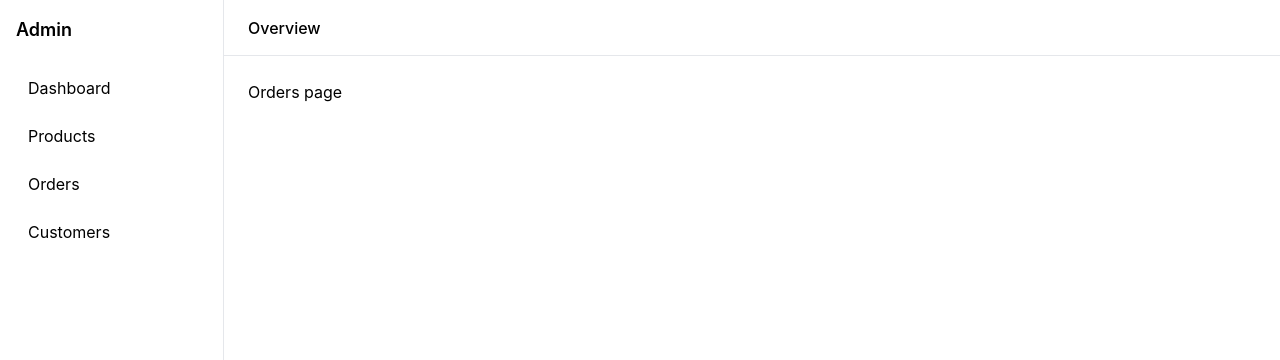
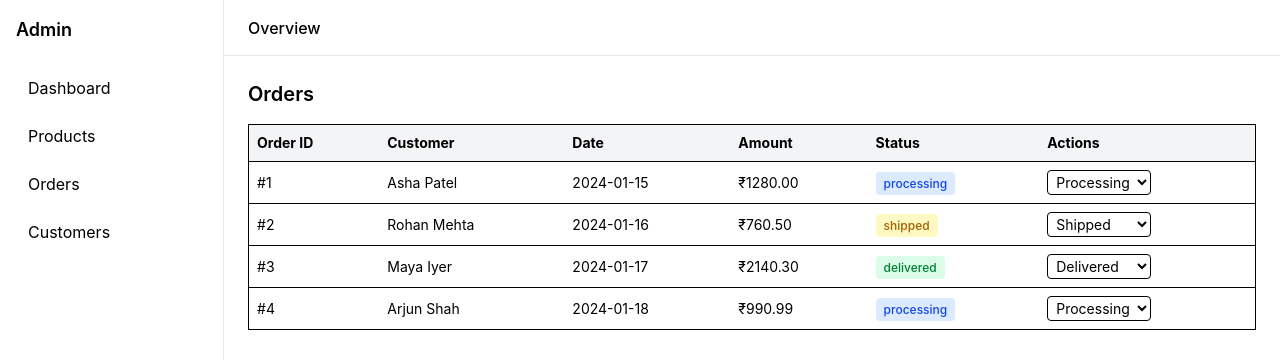
Before and after one commit to RutujaBhojane/Ecommerce-App, a React (Vite) app: page /orders in a window 1280 px wide. Shown: the top 360 px of the page. Built offline with nearby package versions, Linux system fonts and the light colour scheme; data requests are answered from the project's data file.

Commit message:
Add orders page with status update functionality

```diff
--- a/data/db.json
+++ b/data/db.json
@@ -3,33 +3,62 @@
     {
       "id": "1",
       "name": "Wireless Mouse",
-      "price": 25.99,
+      "price": 749.99,
       "stock": 120,
       "category": "Electronics"
     },
     {
       "id": "2",
       "name": "Mechanical Keyboard",
-      "price": 79.99,
+      "price": 2999.99,
       "stock": 45,
       "category": "Electronics"
     },
     {
       "id": "3",
       "name": "Office Chair",
-      "price": 149.99,
+      "price": 3499.99,
       "stock": 12,
       "category": "Furniture"
     },
     {
       "id": "4",
       "name": "Desk Lamp",
-      "price": 19.99,
+      "price": 999.99,
       "stock": 80,
       "category": "Furniture"
     }
   ],
-  "orders": [],
+  "orders": [
+    {
+      "id": "1",
+      "customerName": "Asha Patel",
+      "status": "processing",
+      "amount": 1280,
+      "date": "2024-01-15"
+    },
+    {
+      "id": "2",
+      "customerName": "Rohan Mehta",
+      "status": "shipped",
+      "amount": 760.5,
+      "date": "2024-01-16"
+    },
+    {
+      "id": "3",
+      "customerName": "Maya Iyer",
+      "status": "delivered",
+      "amount": 2140.3,
+      "date": "2024-01-17"
+    },
+    {
+      "id": "4",
+      "customerName": "Arjun Shah",
+      "status": "processing",
+      "amount": 990.99,
+      "date": "2024-01-18"
+    }
+  ],
   "customers": [],
   "$schema": "./node_modules/json-server/schema.json"
 }
--- a/src/app/store.ts
+++ b/src/app/store.ts
@@ -1,9 +1,11 @@
 import { configureStore } from '@reduxjs/toolkit';
 import productsReducer from '../features/products/productsSlice';
+import ordersReducer from '../features/orders/ordersSlice';
 
 export const store = configureStore({
     reducer:{
         products: productsReducer,
+        orders: ordersReducer,
     },
 });
 
--- a/src/features/orders/OrderList.tsx
+++ b/src/features/orders/OrderList.tsx
@@ -1,2 +1,73 @@
-const OrderList = () => <div className="p-6">Orders page</div>;
+import { useEffect } from 'react';
+import { useAppDispatch, useAppSelector } from '../../app/hooks';
+import { fetchOrders, updateOrderStatus } from './ordersSlice';
+import type { Order } from '../../types';
+
+const statusStyles: Record<Order['status'], string> = {
+  processing: 'bg-blue-100 text-blue-700',
+  shipped: 'bg-yellow-100 text-yellow-700',
+  delivered: 'bg-green-100 text-green-700',
+};
+
+const OrderList = () => {
+  const dispatch = useAppDispatch();
+  const { items, loading, error } = useAppSelector((state) => state.orders);
+
+  useEffect(() => {
+    dispatch(fetchOrders());
+  }, [dispatch]);
+
+  if (loading) return <div className="p-6">Loading orders...</div>;
+  if (error) return <div className="p-6 text-red-500">{error}</div>;
+
+  return (
+    <div className="p-6">
+      <h2 className="text-xl font-semibold mb-4">Orders</h2>
+      <table className="w-full text-sm border">
+        <thead>
+          <tr className="bg-gray-100 text-left">
+            <th className="p-2">Order ID</th>
+            <th className="p-2">Customer</th>
+            <th className="p-2">Date</th>
+            <th className="p-2">Amount</th>
+            <th className="p-2">Status</th>
+            <th className="p-2">Actions</th>
+          </tr>
+        </thead>
+        <tbody>
+          {items.map((o) => (
+            <tr key={o.id} className="border-t">
+              <td className="p-2">#{o.id}</td>
+              <td className="p-2">{o.customerName}</td>
+              <td className="p-2">{o.date}</td>
+              <td className="p-2">₹{o.amount.toFixed(2)}</td>
+              <td className="p-2">
+                <span className={`px-2 py-1 rounded text-xs font-medium ${statusStyles[o.status]}`}>
+                  {o.status}
+                </span>
+              </td>
+              <td className="p-2">
+                <select
+                  value={o.status}
+                  onChange={(e) =>
+                    dispatch(updateOrderStatus({
+                      id: o.id,
+                      status: e.target.value as Order['status'],
+                    }))
+                  }
+                  className="border rounded px-1 py-0.5 text-sm"
+                >
+                  <option value="processing">Processing</option>
+                  <option value="shipped">Shipped</option>
+                  <option value="delivered">Delivered</option>
+                </select>
+              </td>
+            </tr>
+          ))}
+        </tbody>
+      </table>
+    </div>
+  );
+};
+
 export default OrderList;
--- /dev/null
+++ b/src/features/orders/ordersSlice.ts
@@ -0,0 +1,58 @@
+import { createSlice, createAsyncThunk } from '@reduxjs/toolkit';
+import type { Order } from '../../types';
+
+interface OrdersState {
+  items: Order[];
+  loading: boolean;
+  error: string | null;
+}
+
+const initialState: OrdersState = {
+  items: [],
+  loading: false,
+  error: null,
+};
+
+export const fetchOrders = createAsyncThunk('orders/fetch', async () => {
+  const response = await fetch('http://localhost:5000/orders');
+  return (await response.json()) as Order[];
+});
+
+export const updateOrderStatus = createAsyncThunk(
+  'orders/updateStatus',
+  async ({ id, status }: { id: string; status: Order['status'] }) => {
+    const response = await fetch(`http://localhost:5000/orders/${id}`, {
+      method: 'PATCH',
+      headers: { 'Content-Type': 'application/json' },
+      body: JSON.stringify({ status }),
+    });
+    return (await response.json()) as Order;
+  }
+);
+
+const ordersSlice = createSlice({
+  name: 'orders',
+  initialState,
+  reducers: {},
+  extraReducers: (builder) => {
+    builder
+      .addCase(fetchOrders.pending, (state) => {
+        state.loading = true;
+        state.error = null;
+      })
+      .addCase(fetchOrders.fulfilled, (state, action) => {
+        state.loading = false;
+        state.items = action.payload;
+      })
+      .addCase(fetchOrders.rejected, (state, action) => {
+        state.loading = false;
+        state.error = action.error.message ?? 'Failed to fetch orders';
+      })
+      .addCase(updateOrderStatus.fulfilled, (state, action) => {
+        const index = state.items.findIndex((o) => o.id === action.payload.id);
+        if (index !== -1) state.items[index] = action.payload;
+      });
+  },
+});
+
+export default ordersSlice.reducer;
--- a/src/features/products/ProductList.tsx
+++ b/src/features/products/ProductList.tsx
@@ -33,7 +33,7 @@ const ProductList = () => {
             <tr key={p.id} className="border-t">
               <td className="p-2">{p.name}</td>
               <td className="p-2">{p.category}</td>
-              <td className="p-2">${p.price}</td>
+              <td className="p-2">₹{p.price}</td>
               <td className="p-2">{p.stock}</td>
               <td className="p-2">
                 <button
```
Also changed, not shown: 1 other file (tests, documents, lock files or other folders).
